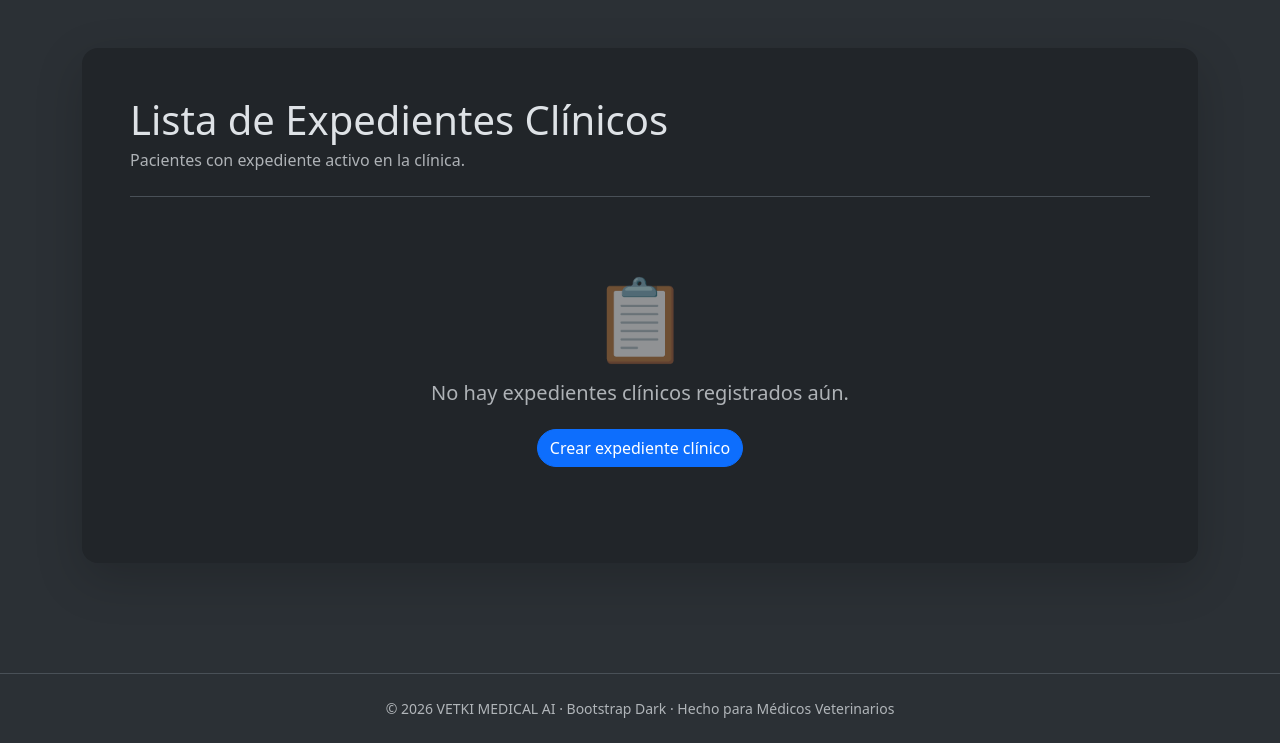
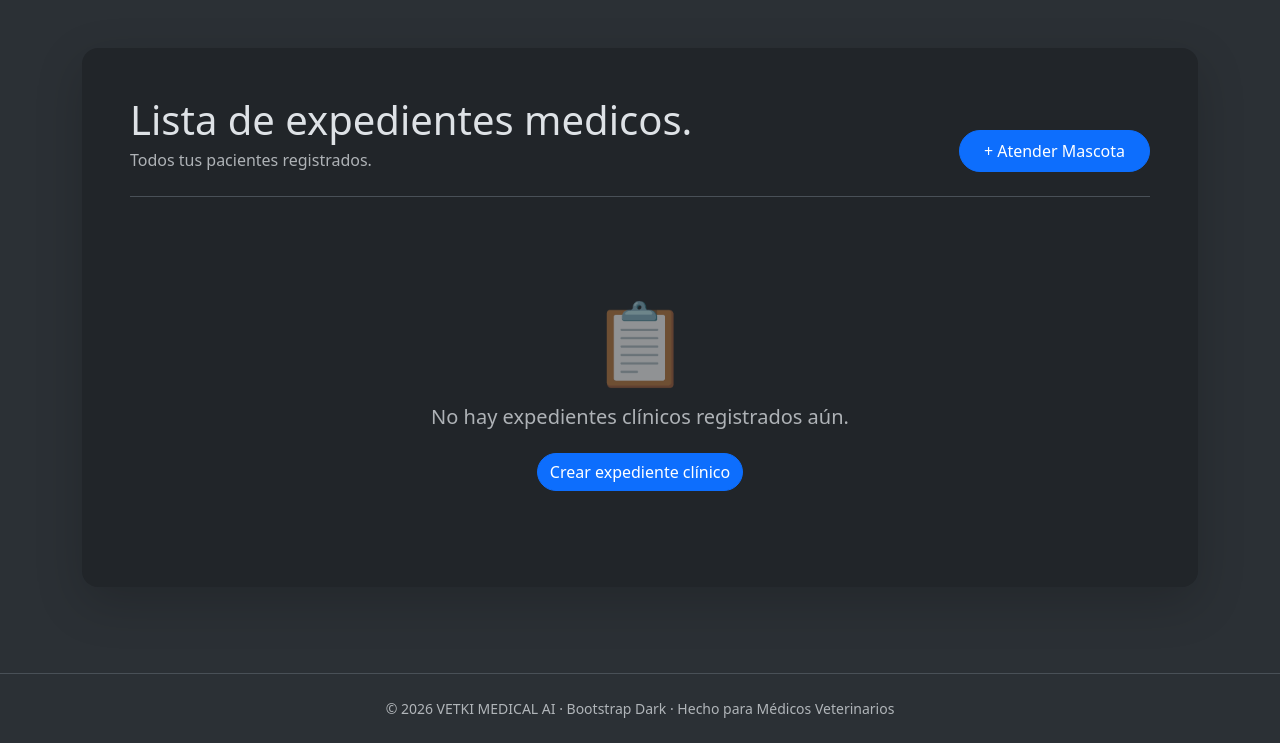
Before and after one commit to ChainHeal2/VETKI, a Flask app: page /medical/medical_read in a window 1280 px wide. Shown: the part 57-800 px from the top of the page. Run offline with Flask 3, Linux system fonts and the light colour scheme; the visitor is signed in with stand-in values (Sample User, id 1); data that the repository does not hold is empty; some libraries are stand-ins or nearby versions.

```diff
--- a/aplicacion/forms/pet/pet_create.py
+++ b/aplicacion/forms/pet/pet_create.py
@@ -8,7 +8,7 @@ Aca nos encargamos de la integridad de los datos
 
 """
 from flask_wtf import FlaskForm
-from wtforms import StringField, SelectField, DateField, SubmitField
+from wtforms import StringField, SelectField, DateField, SubmitField,IntegerField
 from wtforms.validators import DataRequired,Length,Optional,Regexp
 from aplicacion.functions.functions_wtf import solo_pasado,limpiar_string
 
@@ -26,7 +26,7 @@ class PetForm(FlaskForm):
     pet_race = StringField('Raza',validators=[Optional(),Length(min=3,max=30)],filters=[limpiar_string])
     pet_datebirth = DateField('Fecha de Nacimiento',validators=[Optional(),solo_pasado],
                                format='%Y-%m-%d')#esto nos dice en que formato nos traera el HTML.
-    pet_microchip = StringField('Microchip',validators=[Optional(),Length(min=0,max=30),
+    pet_microchip = IntegerField('Microchip',validators=[Optional(),Length(min=0,max=30),
                                                         solo_numeros_enteros],filters=[limpiar_string])
     pet_gender = StringField('Genero',validators=[Optional(),Length(min=0,max=30) ])
     pet_color = StringField('Color', validators=[Optional(),Length(min=3,max=30)],filters=[limpiar_string])
@@ -34,6 +34,6 @@ class PetForm(FlaskForm):
 
     pet_tutor_name = StringField('Nombre del tutor',validators=[DataRequired(),Length(min=3,max=30),solo_letras],filters=[limpiar_string])
     pet_tutor_address = StringField('Direccion del tutor',validators=[Optional(),Length(min=3,max=30)],filters=[limpiar_string])
-    pet_tutor_phone = StringField('Telefono del tutor',validators=[Optional(),Length(min=0,max=10)],filters=[limpiar_string])
+    pet_tutor_phone = IntegerField('Telefono del tutor',validators=[Optional(),Length(min=0,max=10)],filters=[limpiar_string])
 
     submit = SubmitField('Guardar Datos')
--- a/aplicacion/templates/appointment/appointment_read.html
+++ b/aplicacion/templates/appointment/appointment_read.html
@@ -11,6 +11,9 @@
             <h1 class="display-6 fw-normal mb-1">Agenda Médica</h1>
             <p class="mb-0 text-body-secondary">Próximos agendamientos de VETKI.</p>
         </div>
+                <a href="{{ url_for('pet.pet_read') }}" class="btn btn-primary rounded-pill px-4 py-2">
+            + Agendar Mascota
+        </a>
     </div>
 
     <!-- Lista de Citas -->
--- a/aplicacion/templates/medical_records/medical_read.html
+++ b/aplicacion/templates/medical_records/medical_read.html
@@ -5,9 +5,14 @@
 {% block main %}
 <div>
     <!-- ENCABEZADO -->
-    <div class="mb-4 border-bottom pb-4">
-        <h1 class="display-6 fw-normal mb-1">Lista de Expedientes Clínicos</h1>
-        <p class="mb-0 text-body-secondary">Pacientes con expediente activo en la clínica.</p>
+    <div class="d-flex justify-content-between align-items-end mb-5 border-bottom pb-4">
+        <div>
+            <h1 class="display-6 fw-normal mb-1">Lista de expedientes medicos.</h1>
+            <p class="mb-0 text-body-secondary">Todos tus pacientes registrados.</p>
+        </div>
+                <a href="{{ url_for('pet.pet_read') }}" class="btn btn-primary rounded-pill px-4 py-2">
+            + Atender Mascota
+        </a>
     </div>
 
     <!-- LISTADO -->
```
